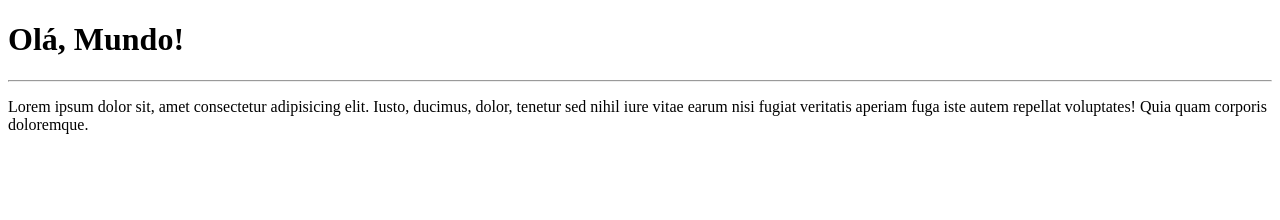
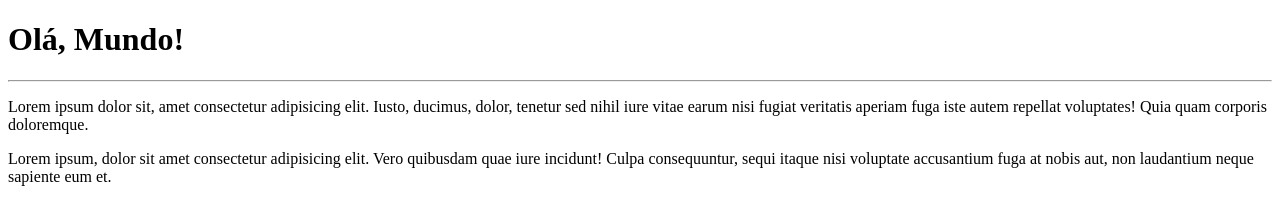
Before and after one commit to danielconan/Ola-Mundo, a plain HTML site: page Site Exemplo/index.html in a window 1280 px wide. Drawn offline with Linux system fonts and the light colour scheme.

Commit message:
adicionei um paragrafo

```diff
--- a/Site Exemplo/index.html
+++ b/Site Exemplo/index.html
@@ -9,6 +9,7 @@
     <h1>Olá, Mundo!</h1>
     <hr>
     <p>Lorem ipsum dolor sit, amet consectetur adipisicing elit. Iusto, ducimus, dolor, tenetur sed nihil iure vitae earum nisi fugiat veritatis aperiam fuga iste autem repellat voluptates! Quia quam corporis doloremque.</p>
+    <p>Lorem ipsum, dolor sit amet consectetur adipisicing elit. Vero quibusdam quae iure incidunt! Culpa consequuntur, sequi itaque nisi voluptate accusantium fuga at nobis aut, non laudantium neque sapiente eum et.</p>
 
 </body>
 </html>
```
